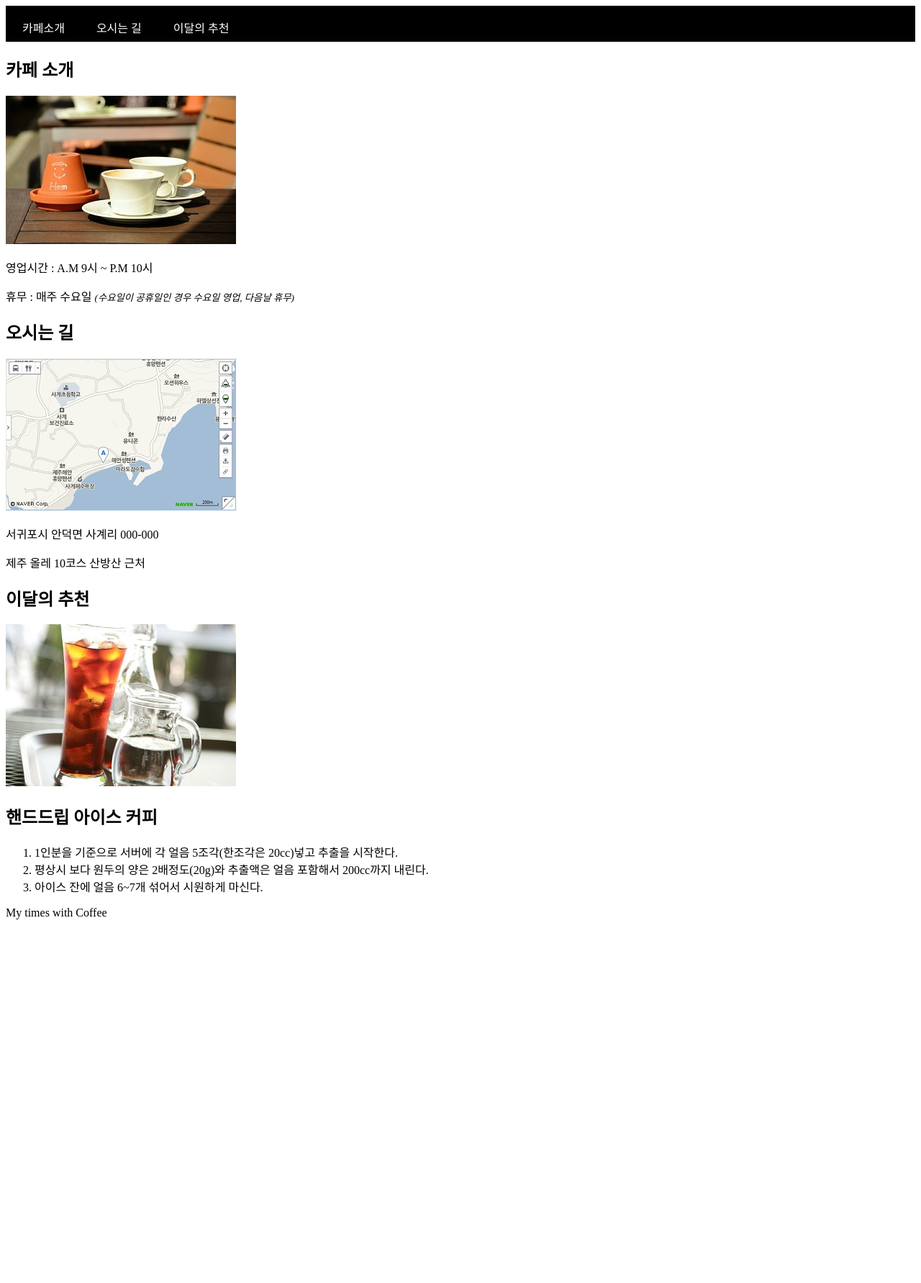
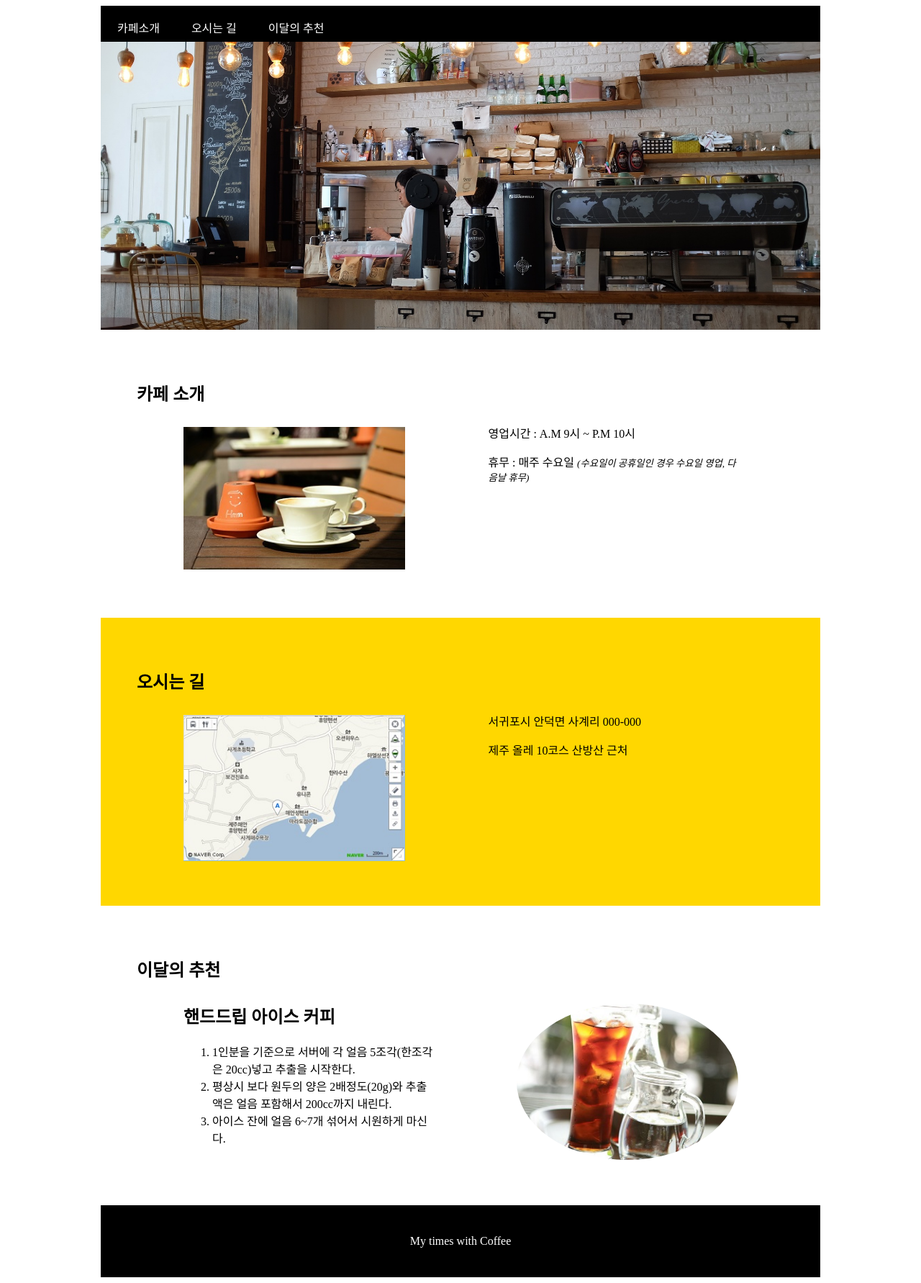
Before and after one commit to jungks9351/Korea_IT_Academy, a PHP site: page /6_cafe.html in a window 1280 px wide. Shown: the whole page at 72% size. Before the commit the page ends 1277 px from the top, so only its background shows below. Run offline with PHP 8.4, Linux system fonts and the light colour scheme; some web fonts are replaced.

Commit message:
CSS_Day6

```diff
--- a/CSS/Day6/3_animation1.html
+++ b/CSS/Day6/3_animation1.html
@@ -15,6 +15,7 @@
             animation-duration: 3s;
             animation-iteration-count: infinite;
             animation-direction: alternate;
+
         }
 
         @keyframes moving {
--- a/CSS/Day6/6_cafe.html
+++ b/CSS/Day6/6_cafe.html
@@ -13,7 +13,7 @@
             <nav>
                 <ul>
                     <li><a href="#intro">카페소개</a></li>
-                    <li><a href="map">오시는 길</a></li>
+                    <li><a href="#map">오시는 길</a></li>
                     <li><a href="#choice">이달의 추천</a></li>
                 </ul>
             </nav>
--- a/CSS/Day6/css/style.css
+++ b/CSS/Day6/css/style.css
@@ -38,3 +38,177 @@ a:link, a:visited {
     color: #fff;
 }
 a:active, a:hover {color: #ff0;}
+
+header {
+    width: 100%;
+    height: 300px;
+    background: url(../images/header.jpg) no-repeat center;
+    background-size: cover;
+    margin: 0;
+}
+
+.photo {
+    display: none;
+}
+
+section {
+    position: relative;
+    width: 100%;
+    padding: 15px 5px;
+}
+
+.page-title {
+    position: absolute;
+    top: 20px;
+    left: 0px;
+    padding: 30px 50px;
+}
+
+.page-title > h1 {
+    margin-bottom: 30px;
+}
+
+.content {
+    margin: 80px auto 10px;
+    width: 90%;
+    padding: 20px;
+    box-sizing: border-box;
+}
+
+#container section:nth-child(odd) {
+    background-color: gold;
+}
+
+footer {
+    position: relative;
+    width: 100%;
+    height: 100px;
+    background-color: #000;
+}
+
+footer > p {
+    color: #fff;
+    text-align: center;
+    line-height: 100px;
+}
+
+/* 태블릿 - 768px 이상 */
+@media screen and (min-width: 768px) {
+    header { height: 400px; }
+    #intro, #map {
+        box-sizing: border-box;
+        width: 50%;
+        float: left;
+        margin: 0;
+        height: 300px;
+    }
+    #choice {
+        clear: both;
+    }
+}
+
+/* pc - 1024px 이상 */
+
+@media screen and (min-width: 1024px) {
+    #container {
+        width: 1000px;
+        margin: 0 auto;
+    }
+
+    header { height: 450px; }
+
+    #intro, #map, #choice {
+        box-sizing: border-box;
+        position: relative;
+        width: 100%;
+        height: 400px;
+        padding: 15px 5%;
+    }
+
+    .photo {
+        display: block;
+        width: 40%;
+        margin-top: 20px;
+    }
+
+    .content {
+        margin: 80px auto 10px;
+        width: 90%;
+        padding: 20px;
+    }
+
+    .photo > img {
+        width: 100%;
+        max-width: 320px;
+        height: auto;
+        margin-bottom: 30px;
+    }
+
+    #intro .photo, #map .photo {
+        float: left;
+        margin-right: 5%;
+    }
+
+    .text { width: 45%; }
+
+    #intro .text, #map .text { float: right; }
+
+    #choice .photo {
+        float: right;
+        margin-left: 5%;
+    }
+
+    #choice .text { float: left; }
+
+    #choice .photo img {
+        border: 1px solid white;
+        border-radius: 50%;
+    }
+    /* #container {
+        width: 1000px;
+        margin: 0 auto;
+    }
+
+    header { height: 450px; }
+
+    #intro, #map, #choice {
+        box-sizing: border-box;
+        position: relative;
+        width: 100%;
+        padding: 15px 5%;
+    }
+
+    .photo {
+        display: block;
+        width: 40%;
+        margin-top: 20px;
+    }
+
+    .content {
+        margin: 80px auto 10px;
+        width: 90%;
+        padding: 20px;
+    }
+
+    .photo > img {
+        width: 100%;
+        max-width: 320px;
+        height: auto;
+        margin-bottom: 30px;
+    }
+
+    #intro .photo, #map .photo {
+        float: left;
+        margin-right: 5%;
+    }
+
+    .text { width: 45%; }
+
+    #intro .text, #map .text { float: right; }
+
+    #choice .photo {
+        float: right;
+        margin-left: 5%;
+    } */
+
+}
```
